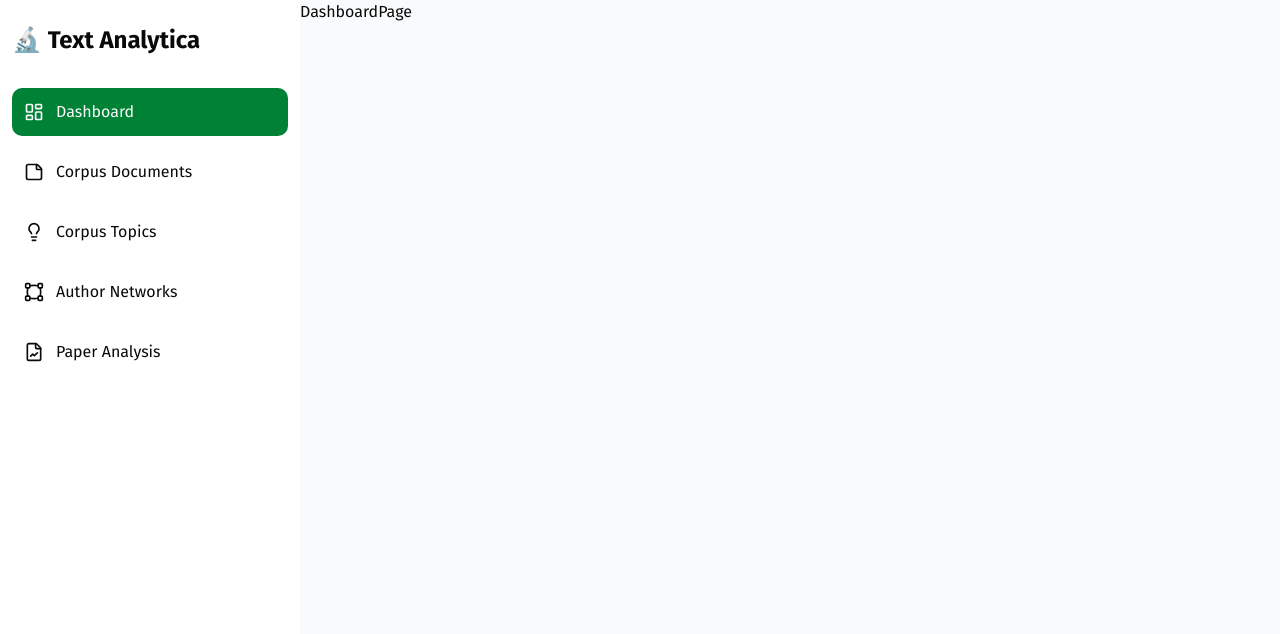
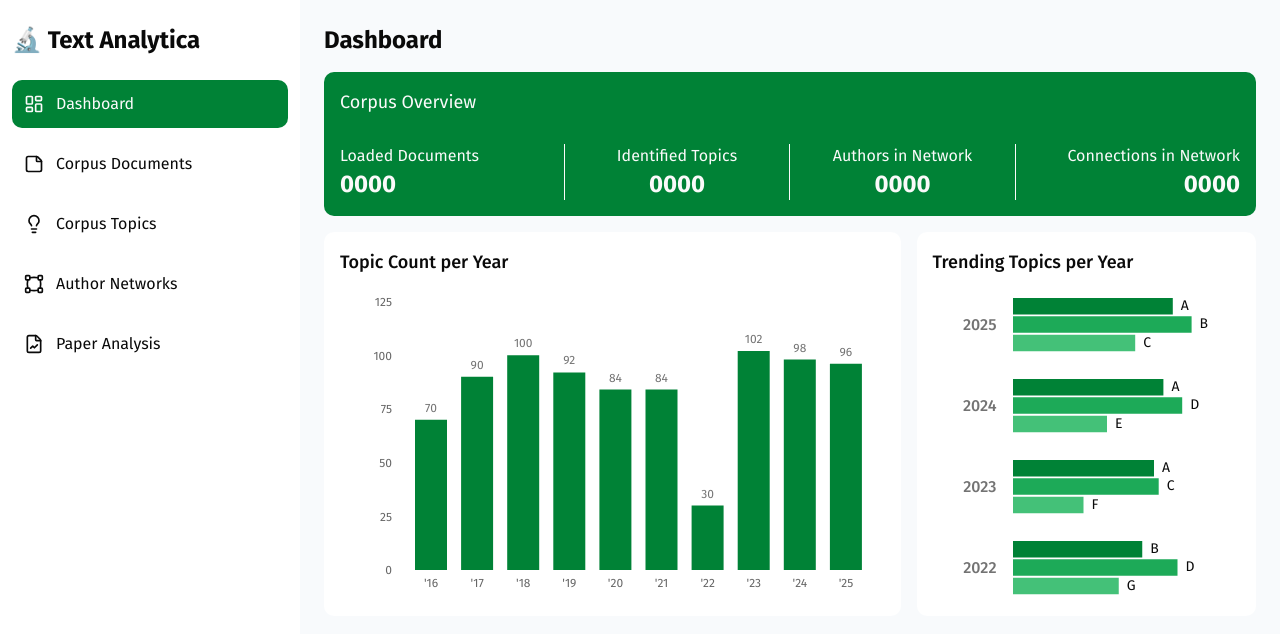
Before and after one commit to rchrdwllm/text-analytica, a Next.js app in the folder frontend/: page /dashboard in a window 1280 px wide. Shown: the top 634 px of the page. Built offline with nearby package versions, Linux system fonts and the light colour scheme.

Commit message:
feat: Enhance dashboard with new components and update sidebar layout

```diff
--- a/frontend/app/dashboard/page.tsx
+++ b/frontend/app/dashboard/page.tsx
@@ -1,5 +1,22 @@
+import CorpusOverview from "@/components/dashboard/corpus-overview";
+import TopicCountPerYear from "@/components/dashboard/topic-count-per-year";
+import TrendingTopicsPerYear from "@/components/dashboard/trending-topics-per-year";
+
 const DashboardPage = () => {
-  return <div>DashboardPage</div>;
+  return (
+    <main className="space-y-4 p-6 h-full">
+      <h1 className="font-semibold text-2xl">Dashboard</h1>
+      <CorpusOverview />
+      <div className="gap-4 grid grid-cols-8">
+        <div className="col-span-5 h-full">
+          <TopicCountPerYear />
+        </div>
+        <div className="col-span-3 h-full">
+          <TrendingTopicsPerYear />
+        </div>
+      </div>
+    </main>
+  );
 };
 
 export default DashboardPage;
--- /dev/null
+++ b/frontend/components/dashboard/corpus-overview.tsx
@@ -0,0 +1,27 @@
+const CorpusOverview = () => {
+  return (
+    <article className="space-y-7 bg-primary p-4 rounded-lg text-primary-foreground">
+      <h2 className="text-lg">Corpus Overview</h2>
+      <div className="grid grid-cols-4">
+        <div className="border-r border-r-primary-foreground">
+          <p>Loaded Documents</p>
+          <h3 className="font-semibold text-2xl">0000</h3>
+        </div>
+        <div className="border-r border-r-primary-foreground text-center">
+          <p>Identified Topics</p>
+          <h3 className="font-semibold text-2xl">0000</h3>
+        </div>
+        <div className="text-center">
+          <p>Authors in Network</p>
+          <h3 className="font-semibold text-2xl">0000</h3>
+        </div>
+        <div className="border-l border-l-primary-foreground text-right">
+          <p>Connections in Network</p>
+          <h3 className="font-semibold text-2xl">0000</h3>
+        </div>
+      </div>
+    </article>
+  );
+};
+
+export default CorpusOverview;
--- /dev/null
+++ b/frontend/components/dashboard/topic-count-per-year.tsx
@@ -0,0 +1,100 @@
+"use client";
+
+import {
+  BarChart,
+  Bar,
+  XAxis,
+  YAxis,
+  CartesianGrid,
+  ResponsiveContainer,
+  LabelList,
+} from "recharts";
+
+import {
+  ChartContainer,
+  ChartTooltip,
+  ChartTooltipContent,
+} from "@/components/ui/chart";
+
+const data = [
+  { year: "'16", count: 70 },
+  { year: "'17", count: 90 },
+  { year: "'18", count: 100 },
+  { year: "'19", count: 92 },
+  { year: "'20", count: 84 },
+  { year: "'21", count: 84 },
+  { year: "'22", count: 30 },
+  { year: "'23", count: 102 },
+  { year: "'24", count: 98 },
+  { year: "'25", count: 96 },
+];
+
+const TopLabel = (props: any) => {
+  const { x, y, value, width } = props;
+  const px = x + (width ?? 0) / 2;
+  const py = (y ?? 0) - 8;
+  return (
+    <text
+      x={px}
+      y={py}
+      textAnchor="middle"
+      fill="var(--muted-foreground, #0f172a)"
+      fontSize={12}
+    >
+      {value}
+    </text>
+  );
+};
+
+const TopicCountPerYear = () => {
+  return (
+    <article className="flex flex-col space-y-2 bg-card p-4 rounded-lg h-full">
+      <h2 className="font-medium text-lg">Topic Count per Year</h2>
+      <ChartContainer
+        config={{ count: { color: "var(--chart-5)" } }}
+        className="flex-1 w-full [&_.recharts-bar-rectangle]:transition-all"
+      >
+        <ResponsiveContainer>
+          <BarChart
+            data={data}
+            margin={{ top: 24, right: 8, left: 0, bottom: 0 }}
+          >
+            <CartesianGrid vertical={false} stroke="transparent" />
+            <XAxis
+              dataKey="year"
+              tickLine={false}
+              axisLine={false}
+              tick={{ fontSize: 12 }}
+              padding={{ left: 8, right: 8 }}
+            />
+            <YAxis
+              tickLine={false}
+              axisLine={false}
+              tick={{ fontSize: 12 }}
+              tickFormatter={(value: number | string) =>
+                Number(value).toLocaleString()
+              }
+              domain={[0, "dataMax + 20"]}
+              ticks={[0, 25, 50, 75, 100, 125]}
+            />
+            <ChartTooltip content={<ChartTooltipContent />} />
+
+            <Bar
+              dataKey="count"
+              name="Topics"
+              fill="var(--color-count)"
+              barSize={32}
+            >
+              <LabelList
+                dataKey="count"
+                content={(props) => <TopLabel {...props} />}
+              />
+            </Bar>
+          </BarChart>
+        </ResponsiveContainer>
+      </ChartContainer>
+    </article>
+  );
+};
+
+export default TopicCountPerYear;
--- /dev/null
+++ b/frontend/components/dashboard/trending-topics-per-year.tsx
@@ -0,0 +1,121 @@
+"use client";
+
+import {
+  BarChart,
+  Bar,
+  XAxis,
+  YAxis,
+  CartesianGrid,
+  ResponsiveContainer,
+  Cell,
+  LabelList,
+} from "recharts";
+
+import {
+  ChartContainer,
+  ChartTooltip,
+  ChartTooltipContent,
+} from "@/components/ui/chart";
+
+// Sample data structure for trending topics per year, palitan ng actual data from backend
+const data = [
+  { year: "2025", topic: "A", value: 85, color: "var(--chart-5)" },
+  { year: "2025", topic: "B", value: 95, color: "var(--chart-4)" },
+  { year: "2025", topic: "C", value: 65, color: "var(--chart-3)" },
+  // 2024
+  { year: "2024", topic: "A", value: 80, color: "var(--chart-5)" },
+  { year: "2024", topic: "D", value: 90, color: "var(--chart-4)" },
+  { year: "2024", topic: "E", value: 50, color: "var(--chart-3)" },
+  // 2023
+  { year: "2023", topic: "A", value: 60, color: "var(--chart-5)" },
+  { year: "2023", topic: "C", value: 62, color: "var(--chart-4)" },
+  { year: "2023", topic: "F", value: 30, color: "var(--chart-3)" },
+  // 2022
+  { year: "2022", topic: "B", value: 55, color: "var(--chart-5)" },
+  { year: "2022", topic: "D", value: 70, color: "var(--chart-4)" },
+  { year: "2022", topic: "G", value: 45, color: "var(--chart-3)" },
+];
+
+const CustomLabel = (props: any) => {
+  const { x, y, width, height } = props;
+  const px = x + width + 8;
+  const py = y + height / 2;
+
+  return (
+    <text
+      x={px}
+      y={py}
+      textAnchor="start"
+      fill="var(--foreground)"
+      fontSize={14}
+      fontWeight={400}
+      dominantBaseline="middle"
+    >
+      {props.topic}
+    </text>
+  );
+};
+
+const TrendingTopicsPerYear = () => {
+  const years = ["2025", "2024", "2023", "2022"];
+
+  return (
+    <article className="flex flex-col space-y-4 bg-card p-4 rounded-lg h-full">
+      <h2 className="font-medium text-lg">Trending Topics per Year</h2>
+      <div className="flex flex-col flex-1 justify-center space-y-4">
+        {years.map((year) => {
+          const yearData = data.filter((item) => item.year === year);
+          return (
+            <div key={year} className="flex items-center gap-4">
+              <div className="w-16 font-medium text-muted-foreground text-right">
+                {year}
+              </div>
+
+              <div className="flex-1">
+                <ChartContainer
+                  config={{
+                    value: { color: "var(--chart-2)" },
+                  }}
+                  className="w-full h-[65px]"
+                >
+                  <ResponsiveContainer>
+                    <BarChart
+                      data={yearData}
+                      layout="vertical"
+                      margin={{ top: 5, right: 40, left: 0, bottom: 5 }}
+                    >
+                      <CartesianGrid horizontal={false} stroke="transparent" />
+                      <XAxis type="number" hide />
+                      <YAxis type="category" dataKey="topic" hide />
+                      <ChartTooltip
+                        content={<ChartTooltipContent />}
+                        cursor={{ fill: "transparent" }}
+                      />
+                      <Bar dataKey="value" barSize={24}>
+                        {yearData.map((entry, index) => (
+                          <Cell key={`cell-${index}`} fill={entry.color} />
+                        ))}
+                        <LabelList
+                          dataKey="topic"
+                          position="right"
+                          content={(props: any) => (
+                            <CustomLabel
+                              {...props}
+                              topic={yearData[props.index]?.topic}
+                            />
+                          )}
+                        />
+                      </Bar>
+                    </BarChart>
+                  </ResponsiveContainer>
+                </ChartContainer>
+              </div>
+            </div>
+          );
+        })}
+      </div>
+    </article>
+  );
+};
+
+export default TrendingTopicsPerYear;
--- a/frontend/components/layout/sidebar.tsx
+++ b/frontend/components/layout/sidebar.tsx
@@ -7,10 +7,10 @@ import Link from "next/link";
 const Sidebar = () => {
   return (
     <aside className="bg-sidebar p-3 py-6 min-w-[300px] h-full">
-      <Link href="/dashboard" className="font-semibold text-2xl">
-        🔬 Text Analytica
+      <Link href="/dashboard">
+        <h1 className="font-semibold text-2xl">🔬 Text Analytica</h1>
       </Link>
-      <section className="space-y-3 mt-8">
+      <section className="space-y-3 mt-6">
         {NAV_ITEMS.map((item) => (
           <NavLink key={item.href} {...item} />
         ))}
--- a/frontend/package.json
+++ b/frontend/package.json
@@ -51,7 +51,7 @@
     "react-dom": "19.1.0",
     "react-hook-form": "^7.66.0",
     "react-resizable-panels": "^3.0.6",
-    "recharts": "2.15.4",
+    "recharts": "^3.3.0",
     "sonner": "^2.0.7",
     "tailwind-merge": "^3.3.1",
     "vaul": "^1.1.2",
```
Also changed, not shown: 1 other file (tests, documents, lock files or other folders).
